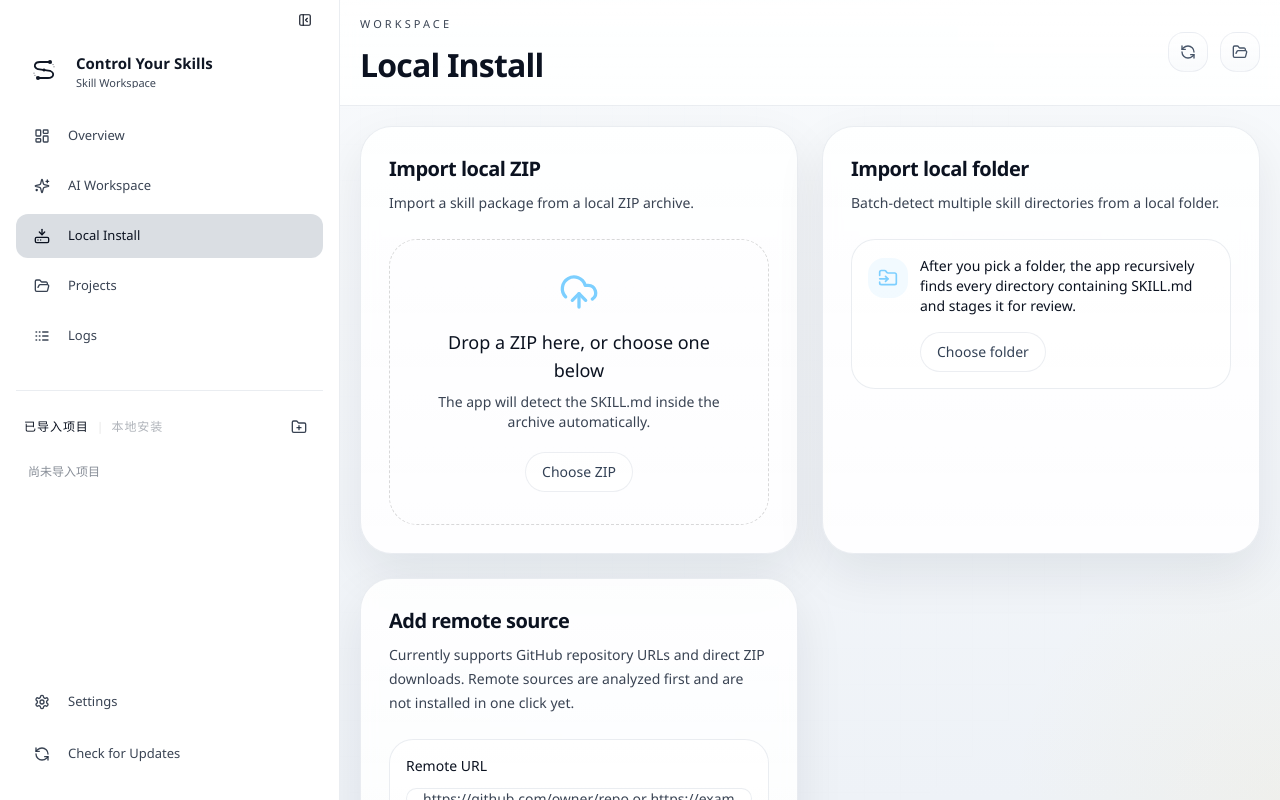
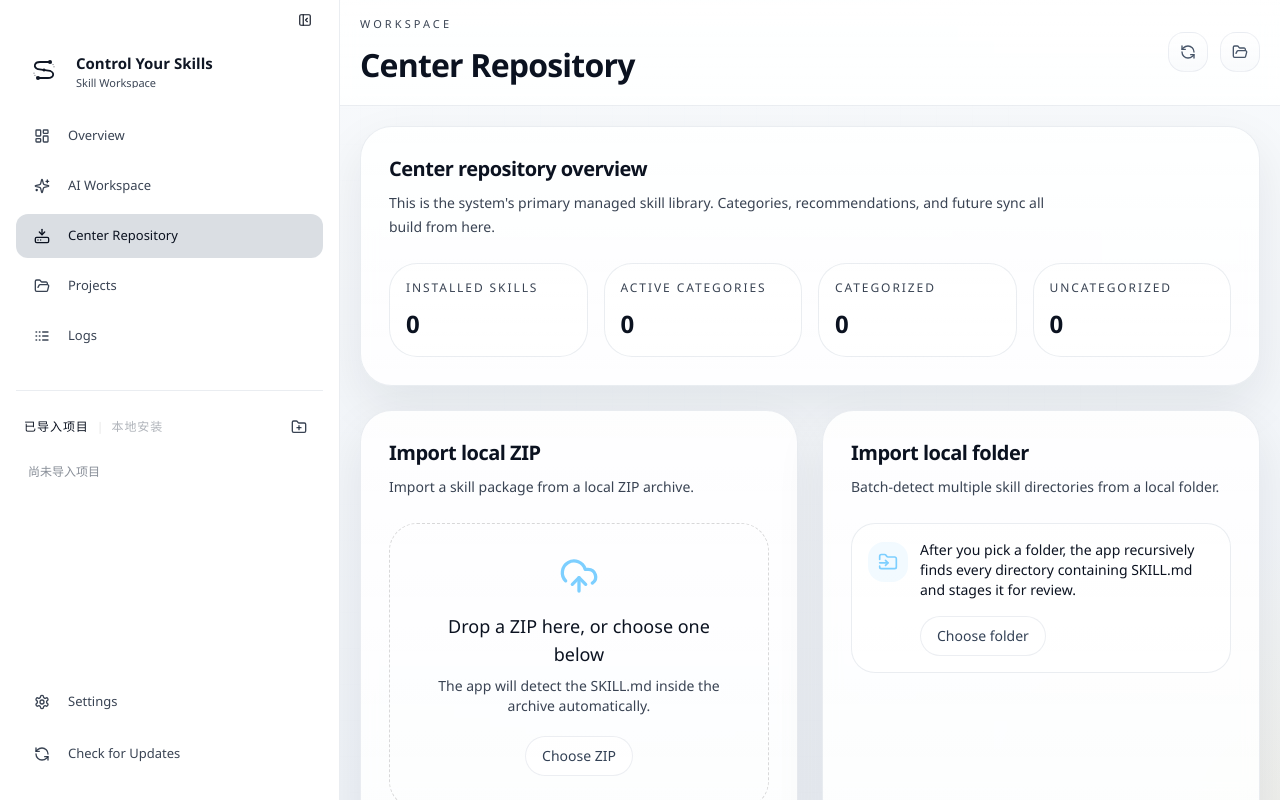
Before and after one commit to KlayPeter/control-yours-skills, a Next.js app: page /local-install in a window 1280 px wide. Built offline with nearby package versions, Linux system fonts and the light colour scheme.

Commit message:
feat: present local install as center repository

```diff
--- a/src/components/sections/local-install-section.tsx
+++ b/src/components/sections/local-install-section.tsx
@@ -4,6 +4,7 @@ import { Search, UploadCloud, FolderPlus, FolderInput, FolderOpen } from "lucide
 import { cn } from "@/lib/cn";
 import type { SkillManagerSnapshot, WorkspaceSkillProviderKey, WorkspaceTreeNode, CopyWorkspaceSkillInput } from "@shared/contracts";
 import { SectionCard } from "../ui/cards";
+import { OverviewMetric } from "../ui/typography";
 import { WorkspaceTree } from "../workspace/workspace-tree";
 
 type TranslationDictionary = Record<string, string>;
@@ -89,9 +90,28 @@ export function LocalInstallSection({
     ...snapshot.settings.skillCategories,
     ...snapshot.installCategories.map((category) => category.name)
   ])].sort((left, right) => left.localeCompare(right));
+  const uncategorizedCount = snapshot.installedSkills.filter((skill) => !skill.category).length;
+  const categorizedCount = snapshot.installedSkills.length - uncategorizedCount;
+  const sortedInstalledSkills = [...filteredInstalledSkills].sort((left, right) => {
+    const leftCategory = left.category || "zzz";
+    const rightCategory = right.category || "zzz";
+    return leftCategory.localeCompare(rightCategory) || left.name.localeCompare(right.name);
+  });
 
   return (
     <div className="space-y-6">
+      <SectionCard
+        title={t.centerRepositoryTitle || "中心仓库总览"}
+        subtitle={t.centerRepositorySubtitle || "这里是系统正式纳管的技能主版本库，分类、推荐和后续同步都会以这里为准。"}
+      >
+        <div className="grid gap-4 md:grid-cols-4">
+          <OverviewMetric label={t.sectionSkills || "已纳管技能"} value={snapshot.installedSkills.length} />
+          <OverviewMetric label={t.installedMetricCategories || "分类数"} value={availableCategories.length} />
+          <OverviewMetric label={t.categorizedSkillsLabel || "已分类"} value={categorizedCount} />
+          <OverviewMetric label={t.uncategorizedSkillsLabel || "未分类"} value={uncategorizedCount} />
+        </div>
+      </SectionCard>
+
       <div className="grid grid-cols-1 lg:grid-cols-2 gap-6">
         <SectionCard title={t.localZipImport} subtitle={t.localZipImportSubtitle}>
           <div
@@ -239,20 +259,25 @@ export function LocalInstallSection({
       </div>
 
       <SectionCard
-        title={t.installedSkillsSubtitle || "中心仓库技能"}
-        subtitle="为中心仓库里的技能分配分类，后续推荐分类和同步都会以这里为准。"
+        title={t.centerRepositorySkillsTitle || "中心仓库技能"}
+        subtitle={t.centerRepositorySkillsSubtitle || "为中心仓库里的技能分配分类，后续推荐分类和同步都会以这里为准。"}
       >
         <div className="grid gap-4 md:grid-cols-2 xl:grid-cols-3">
-          {filteredInstalledSkills.length === 0 ? (
+          {sortedInstalledSkills.length === 0 ? (
             <div className="rounded-2xl border border-dashed border-black/15 dark:border-white/15 bg-black/5 dark:bg-black/10 px-4 py-6 text-sm app-text-soft">
               {t.noInstalledSkillsYetDescription || "成功安装后，这里会显示技能。"}
             </div>
           ) : (
-            filteredInstalledSkills.map((skill) => (
+            sortedInstalledSkills.map((skill) => (
               <div key={skill.id} className="app-surface-subtle rounded-3xl p-4">
                 <div className="flex items-start justify-between gap-3">
                   <div className="min-w-0">
-                    <p className="truncate text-sm font-medium app-text" title={skill.name}>{skill.name}</p>
+                    <div className="flex flex-wrap items-center gap-2">
+                      <p className="truncate text-sm font-medium app-text" title={skill.name}>{skill.name}</p>
+                      <span className="rounded-full border border-black/10 dark:border-white/10 px-2 py-0.5 text-[11px] app-text-soft">
+                        {skill.category || t.unclassifiedOption || "未分类"}
+                      </span>
+                    </div>
                     <p className="mt-1 line-clamp-2 text-xs app-text-soft">{skill.description || t.noDescriptionAvailable}</p>
                   </div>
                   <button
@@ -296,8 +321,8 @@ export function LocalInstallSection({
       </SectionCard>
 
       <SectionCard
-        title={t.localInstallDirectory || "本地安装目录 (Local Install Directory)"}
-        subtitle={t.localInstallDirectorySubtitle || "查看和管理您本地统一归档的技能与分类"}
+        title={t.localInstallDirectory || "中心仓库目录"}
+        subtitle={t.localInstallDirectorySubtitle || "查看和管理中心仓库在磁盘上的真实目录结构"}
       >
         <div className="mt-4">
           <WorkspaceTree
--- a/src/locales/translations.ts
+++ b/src/locales/translations.ts
@@ -19,11 +19,11 @@ export const zhCnTranslations: TranslationDictionary = {
   loadingWorkspaceSubtitle: "正在读取当前技能数据",
   loadingWorkspaceBody: "请稍候，正在准备工作区快照。",
   refresh: "刷新",
-  openInstallFolder: "打开安装目录",
+  openInstallFolder: "打开中心仓库",
   defaultInstallDirectoryLabel: "默认安装目录：",
   sectionOverview: "概览",
   sectionAiWorkspace: "AI工作区",
-  sectionLocalInstall: "本地安装",
+  sectionLocalInstall: "中心仓库",
   sectionProjects: "项目导入",
   sectionImport: "导入",
   sectionStaged: "暂存区",
@@ -106,6 +106,12 @@ export const zhCnTranslations: TranslationDictionary = {
   allCategories: "全部分类",
   installedMetricCategories: "有效分类",
   installedMetricSourceTypes: "来源类型",
+  categorizedSkillsLabel: "已分类",
+  uncategorizedSkillsLabel: "未分类",
+  centerRepositoryTitle: "中心仓库总览",
+  centerRepositorySubtitle: "这里是系统正式纳管的技能主版本库，分类、推荐和后续同步都会以这里为准。",
+  centerRepositorySkillsTitle: "中心仓库技能",
+  centerRepositorySkillsSubtitle: "为中心仓库里的技能分配分类，后续推荐分类和同步都会以这里为准。",
   searchPlaceholder: "按名称、slug 或描述搜索",
   noInstalledSkillsYet: "还没有已安装技能",
   noInstalledSkillsYetDescription: "成功安装后，这里会显示技能。",
@@ -223,11 +229,11 @@ export const enTranslations: TranslationDictionary = {
   loadingWorkspaceSubtitle: "Reading your current skill data",
   loadingWorkspaceBody: "Please wait while the workspace snapshot is being prepared.",
   refresh: "Refresh",
-  openInstallFolder: "Open install folder",
+  openInstallFolder: "Open center repository",
   defaultInstallDirectoryLabel: "Default install directory:",
   sectionOverview: "Overview",
   sectionAiWorkspace: "AI Workspace",
-  sectionLocalInstall: "Local Install",
+  sectionLocalInstall: "Center Repository",
   sectionProjects: "Projects",
   sectionImport: "Import",
   sectionStaged: "Staged",
@@ -310,6 +316,12 @@ export const enTranslations: TranslationDictionary = {
   allCategories: "All categories",
   installedMetricCategories: "Active categories",
   installedMetricSourceTypes: "Source types",
+  categorizedSkillsLabel: "Categorized",
+  uncategorizedSkillsLabel: "Uncategorized",
+  centerRepositoryTitle: "Center repository overview",
+  centerRepositorySubtitle: "This is the system's primary managed skill library. Categories, recommendations, and future sync all build from here.",
+  centerRepositorySkillsTitle: "Center repository skills",
+  centerRepositorySkillsSubtitle: "Assign categories to managed skills here so later recommendations and sync targets have a stable source of truth.",
   searchPlaceholder: "Search by name, slug, or description",
   noInstalledSkillsYet: "No installed skills yet",
   noInstalledSkillsYetDescription: "Installed skills will show up here after a successful install.",
```
